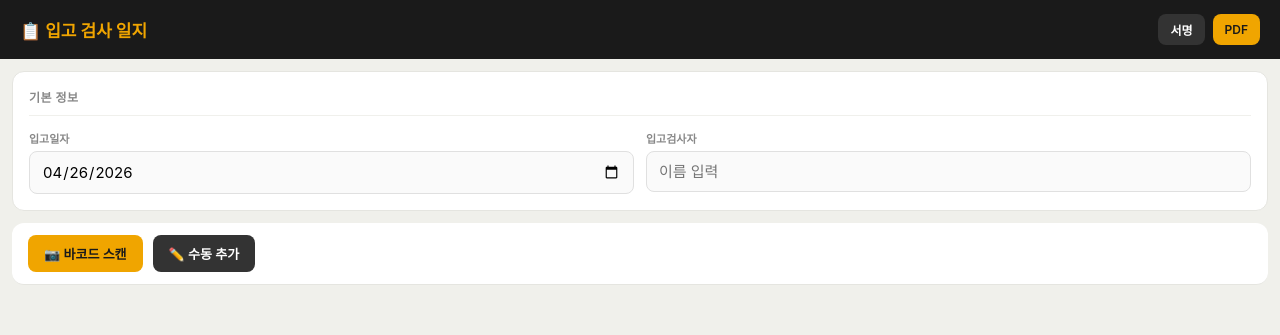
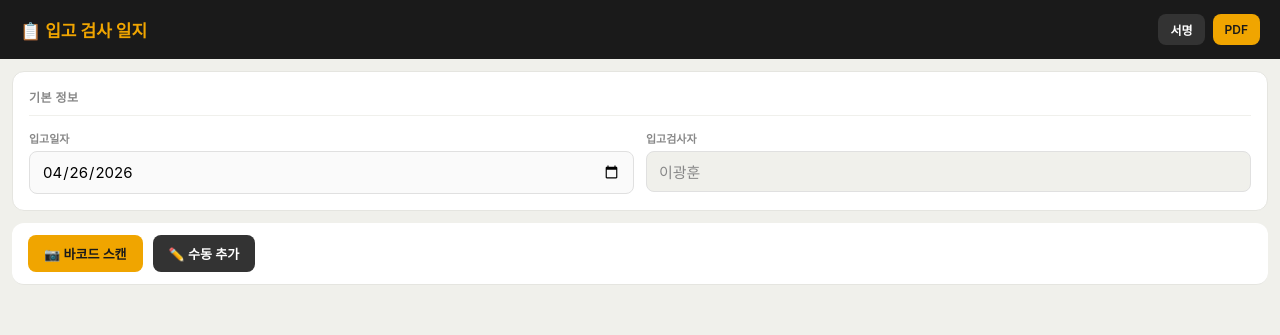
Before and after one commit to dhfl0303-hub/jego, a plain HTML site: page 입고검사일지.html in a window 1280 px wide. Shown: the top 335 px of the page. Drawn offline with nearby package versions, Linux system fonts and the light colour scheme.

Commit message:
Set inspector input to readonly with default value

```diff
--- a/입고검사일지.html
+++ b/입고검사일지.html
@@ -340,7 +340,7 @@ canvas#signCanvas {
     </div>
     <div class="info-group">
       <label>입고검사자</label>
-      <input type="text" id="inspector" placeholder="이름 입력">
+      <input type="text" id="inspector" value="이광훈" readonly style="background:#f0f0eb;color:#888;">
     </div>
   </div>
 </div>
```
